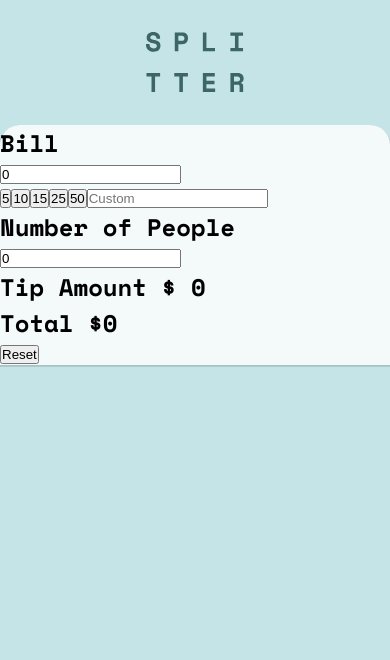
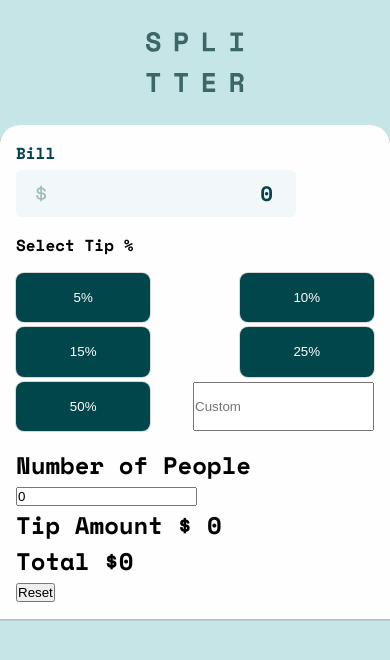
Before and after one commit to carlosqdev/calculator-of-tip, a React (Create React App) app: page / in a window 390 px wide. Shown: the top 660 px of the page. Built offline with nearby package versions, Linux system fonts and the light colour scheme.

Commit message:
Feat: Maquetación para responsive web design

```diff
--- a/src/App.css
+++ b/src/App.css
@@ -4,7 +4,19 @@
 .calculator {
   max-width: 1000px;
   width: 100%;
-  background-color: var(--light_grayish_cyan_two);
+  background-color: var(--white);
   border-radius: 20px 20px 0 0;
   box-shadow: 0px 1px 0px .8px rgba(0, 0, 0, 0.15);
+  padding: 1rem;
 }
+.select__tip {
+  display: flex;
+  flex-direction: row;
+  flex-wrap: wrap;
+  gap: 5px;
+  justify-content: space-between;
+  padding: 1rem 0px;
+}
+.select__label {
+  font-weight: 700;
+}
--- a/src/App.js
+++ b/src/App.js
@@ -47,7 +47,8 @@ function App() {
           }}
         >
           <Bill />
-          <section>
+          <label className="select__label">Select Tip %</label>
+          <section className="select__tip">
             {DataTip.map((item) => (
               <TipPercentage
                 key={item.id.toString()}
--- /dev/null
+++ b/src/Bill/Bill.css
@@ -0,0 +1,30 @@
+.bill__amount {
+  display: grid;
+  gap: 5px;
+  margin-bottom: 1rem;
+}
+.bill__label {
+  color: var(--green);
+  font-size: 1rem;
+  font-weight: 700;
+}
+.bill__input {
+  font-family: var(--font-family);
+  font-size: 1.3rem;
+  font-weight: 700;
+  text-align: right;
+  padding: 0.5rem;
+  width: 280px;
+  border: none;
+  border-radius: 5px;
+  background-color: var(--gray);
+  background-image: url("../img/icon-dollar.svg");
+  background-repeat: no-repeat;
+  background-position-x: 20px;
+  background-position-y: center;
+  color: var(--green);
+  outline: none;
+}
+.bill__input:focus {
+  border: 1.5px solid var(--cyan);
+}
--- a/src/Bill/Bill.jsx
+++ b/src/Bill/Bill.jsx
@@ -1,13 +1,14 @@
 import React, { useContext } from "react";
 import { AppContext } from "../App";
+import './Bill.css';
 
 function Bill(props) {
   const context = useContext(AppContext);
   return (
-    <>
-      <h1>Bill</h1>
-      <input value={context.bill} onChange={(event) => {context.setBill(event.target.value)}} type="number" name="bill" id="bill" />
-    </>
+    <section className="bill__amount">
+      <label className="bill__label" htmlFor="bill">Bill</label>
+      <input className="bill__input" value={context.bill} onChange={(event) => {context.setBill(event.target.value)}} type="number" name="bill" id="bill" />
+    </section>
   );
 }
 
--- /dev/null
+++ b/src/TipPercentage/TipPercentage.css
@@ -0,0 +1,13 @@
+.button__tip {
+  width: 8.4rem;
+  height: 3.1rem;
+  background-color: var(--green);
+  color: var(--white);
+  border: none;
+  border-radius: 8px;
+  outline: none;
+  box-shadow: 0px 0px 0px 1px rgba(0, 0, 0, 0.15);
+}
+.button__tip:active {
+  background-color: var(--cyan)
+}
--- a/src/TipPercentage/TipPercentage.jsx
+++ b/src/TipPercentage/TipPercentage.jsx
@@ -1,5 +1,6 @@
 import React, { useState, useContext, useEffect } from "react";
 import { AppContext } from "../App";
+import './TipPercentage.css';
 
 function TipPercentage({ percentage }) {
   const [showCustomPercentage, setShowCustomPercentage] = useState(false);
@@ -23,12 +24,12 @@ function TipPercentage({ percentage }) {
           placeholder="Custom"
         />
       ) : (
-        <button
+        <button className="button__tip"
           onClick={() => {
             context.setPercentage(percentage);
           }}
         >
-          {percentage}
+          {percentage}%
         </button>
       )}
     </>
--- a/src/index.css
+++ b/src/index.css
@@ -2,15 +2,11 @@
 
 :root {
   /* Colors primary */
-  --strong_cyan: hsl(172, 67%, 45%);
-
-  /* Colors neutral */
-  --very_dark_cyan: hsl(183, 100%, 15%);
-  --dark_grayish_cyan: hsl(186, 14%, 43%);
-  --dark_grayish_cyan_two: hsl(184, 14%, 56%);
-  --light_grayish_cyan: hsl(185, 41%, 84%);
-  --light_grayish_cyan_two: hsl(189, 41%, 97%);
-  --white: hsl(0, 0%, 100%);
+  --cyan: #26C3AC;
+  --bg_color: #C5E5E6;
+  --white: #FFFEFE;
+  --gray: #F2F8FA;
+  --green: #00464A;
 
   /* Fonts */
   --font-family: 'Space Mono', monospace;
@@ -25,7 +21,7 @@
 body {
   font-family: var(--font-family);
   font-size: 16px;
-  background-color: var(--light_grayish_cyan);
+  background-color: var(--bg_color);
 }
 
 .container__root {
```
